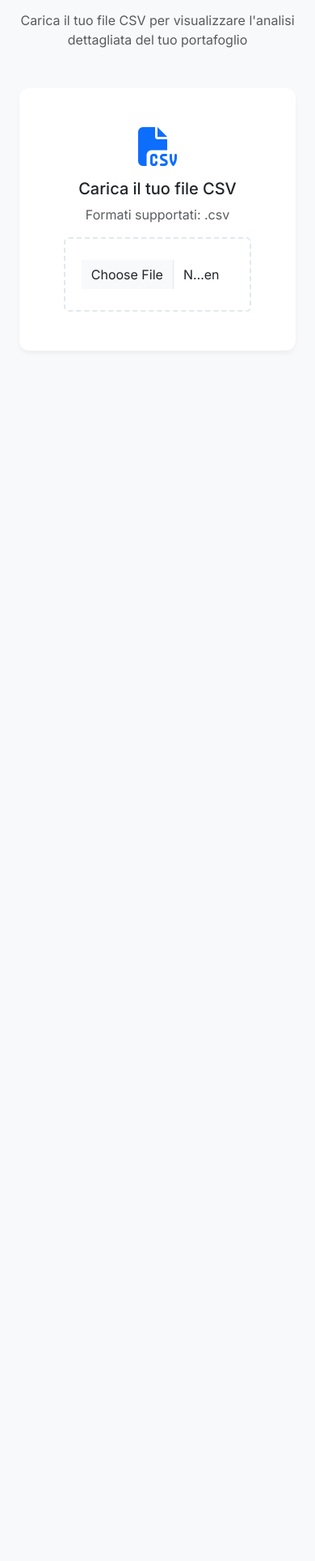
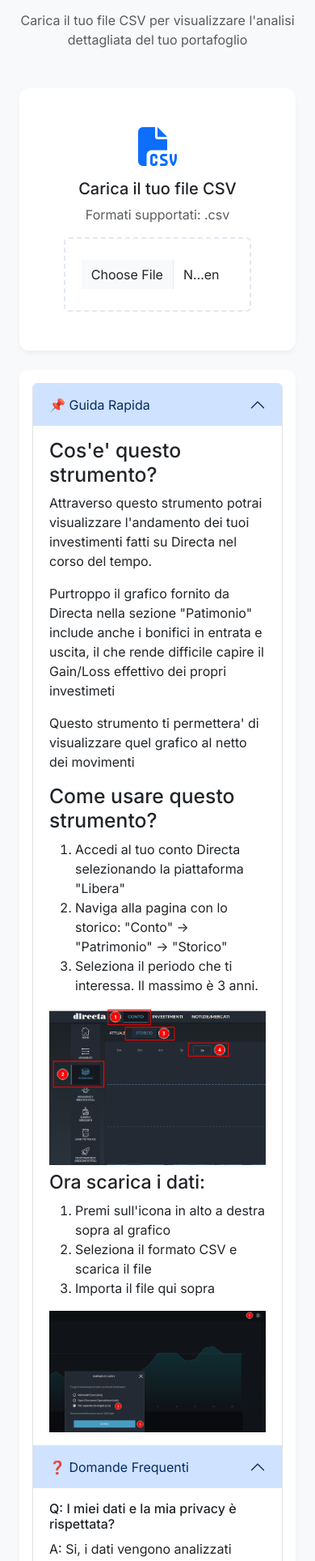
Before and after one commit to ilbonte/directa-analyzer, a website: page mon.html in a window 390 px wide. Shown: the part 72-2000 px from the top of the page at 81% size. Before the commit the page ends 844 px from the top, so only its background shows below. Drawn offline with nearby package versions, Linux system fonts and the light colour scheme.

Commit message:
add text

```diff
--- a/mon.html
+++ b/mon.html
@@ -176,6 +176,88 @@
             </div>
         </div>
     </div>
+
+
+    <!-- Sezione Istruzioni -->
+    <div class="card mb-4" id="instructionsCard">
+        <div class="card-body">
+
+            <div class="accordion" id="guideAccordion">
+                <!-- Istruzioni Base -->
+                <div class="accordion-item">
+                    <h2 class="accordion-header">
+                        <button class="accordion-button" type="button" data-bs-toggle="collapse"
+                                data-bs-target="#collapseBasic">
+                            📌 Guida Rapida
+                        </button>
+                    </h2>
+                    <div id="collapseBasic" class="accordion-collapse collapse show">
+                        <div class="accordion-body">
+                            <div>
+
+                                <h2>Cos'e' questo strumento?</h2>
+                                <p>Attraverso questo strumento potrai visualizzare l'andamento dei tuoi investimenti fatti su Directa nel corso del tempo.</p>
+                                <p>Purtroppo il grafico fornito da Directa nella sezione "Patimonio" include anche i bonifici in entrata e uscita, il che rende difficile capire il Gain/Loss effettivo dei propri investimeti</p>
+                                <p>Questo strumento ti permettera' di visualizzare quel grafico al netto dei movimenti </p>
+
+
+                                <h2>Come usare questo strumento?</h2>
+                                <ol>
+                                    <li>Accedi al tuo conto Directa selezionando la piattaforma "Libera"</li>
+                                    <li>Naviga alla pagina con lo storico: "Conto" -> "Patrimonio" -> "Storico"
+                                    <li>Seleziona il periodo che ti interessa. Il massimo è 3 anni.</li>
+                                </ol>
+                                <img src="assets/first_step.png" alt="first step" class="w-100 mb-2">
+
+                                <h3>Ora scarica i dati:</h3>
+                                <ol>
+                                    <li>Premi sull'icona in alto a destra sopra al grafico</li>
+                                    <li>Seleziona il formato CSV e scarica il file</li>
+                                    <li>Importa il file qui sopra</li>
+                                </ol>
+
+                                <img src="assets/second_step_crop.png" alt="second step" class="w-100 ">
+
+
+                            </div>
+
+                        </div>
+                    </div>
+                </div>
+
+                <!-- FAQ -->
+                <div class="accordion-item">
+                    <h2 class="accordion-header">
+                        <button class="accordion-button" type="button" data-bs-toggle="collapse"
+                                data-bs-target="#collapseFaq">
+                            ❓ Domande Frequenti
+                        </button>
+                    </h2>
+                    <div id="collapseFaq" class="accordion-collapse collapse show">
+                        <div class="accordion-body">
+                            <h6>Q: I miei dati e la mia privacy è rispettata?</h6>
+                            <p>A: Si, i dati vengono analizzati localmente sul tuo pc e non vengono condivisi con
+                                nessuno.
+                            </p>
+
+                            <p>Per totale trasparenza il codice di questo progetto è open source e disponibile <a
+                                    href="https://github.com/ilbonte/directa-analyzer"> qui</a></p>
+
+                            <p>Se ti fa stare piu' tranquillo puoi anche modificare il csv scaricato da Directa togliendo le prime 6 righe che contengono alcune tue informazioni anagrafiche</p>
+
+
+                            <h6>Q: Perché il valore di "Gain/Loss Totale" non corrisponde a quanto presente su Directa?</h6>
+                            <p>A: Il "Gain/Loss Totale" che vedi qua comprende anche quanto ottenuto dalle cedole e dividendi, mentre Directa non lo include</p>
+
+                            <h6>Q: Hai altre domande o vuoi lasciare un feeback?</h6>
+                            <p>A: Puoi farlo <a href="https://forms.gle/mXQzmeDaGarpvDn77">qua</a></p>
+                        </div>
+                    </div>
+                </div>
+            </div>
+        </div>
+    </div>
+
 </div>
 
 <!-- Modal Error -->
```
Also changed, not shown: assets/first_step.png (added), assets/second_step_crop.png (added).
